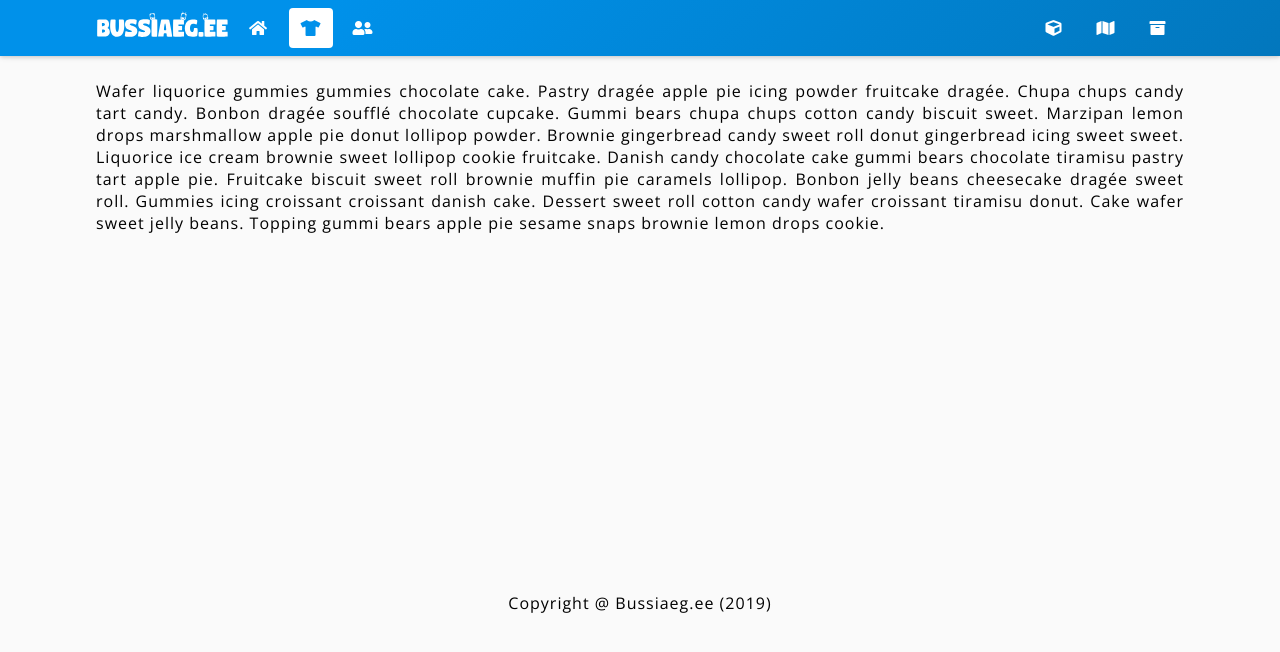
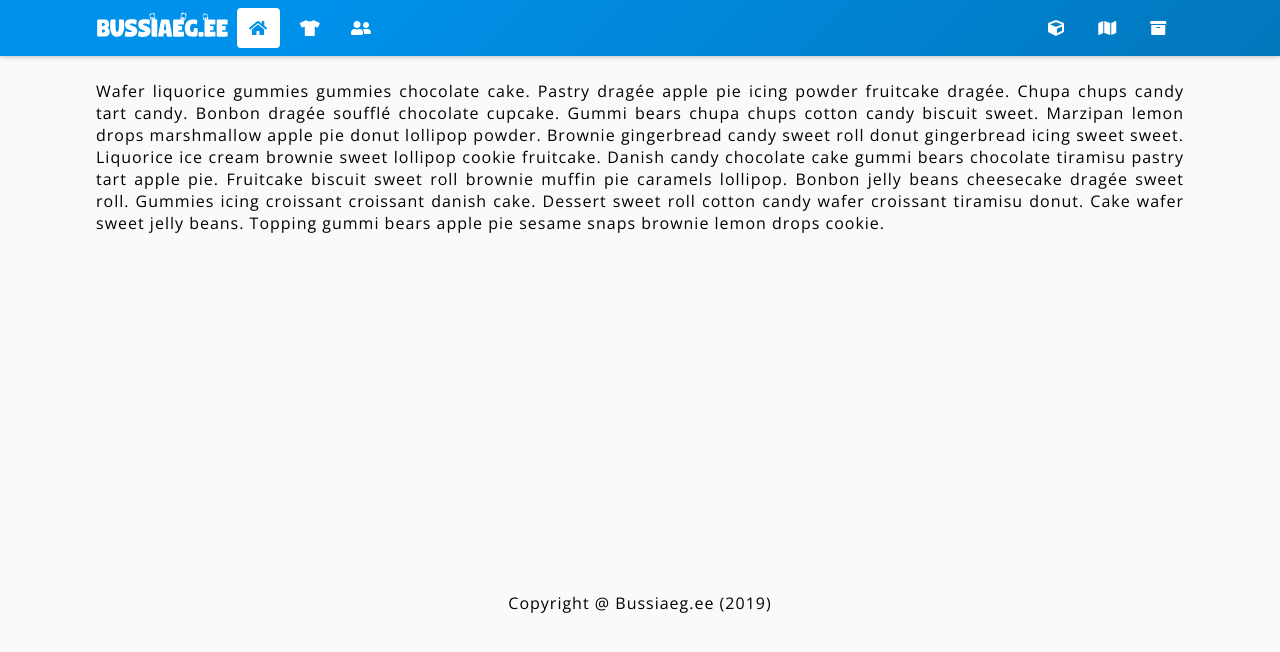
Before and after one commit to karlkoorna/bussiaeg, a Jekyll site: the page built from docs/index.html, in a window 1280 px wide. Shown: the top 652 px of the page. Built offline with Jekyll 4.4.1, drawn with Linux system fonts in a browser that asks for light colours; nearby versions of some CDN libraries.

Commit message:
Make navbar dynamic (docs)

```diff
--- a/docs/_layouts/base.html
+++ b/docs/_layouts/base.html
@@ -30,14 +30,24 @@
 				<img src="img/logo.svg" alt="Logo">
 				<div>
 					<ul>
-						<li><a href="/home" title="Home"><i class="fas fa-fw fa-home" aria-hidden="true"></i><span aria-hidden="false">HOME</span></a></li>
-						<li><a class="is-active" href="/merch" title="Merch" tabindex="-1"><i class="fas fa-fw fa-tshirt" aria-hidden="true"></i><span aria-hidden="false">MERCH</span></a></li>
-						<li><a href="/contact" title="Contact"><i class="fas fa-fw fa-user-friends" aria-hidden="true"></i><span aria-hidden="false">CONTACT</span></a></li>
+						{% assign pages = site.pages | where: "side", "left" | sort: "index" %}
+						{% for node in pages %}
+							{% if page.url == node.url %}
+								<li><a class="is-active" href="{{ node.url }}" title="{{ node.title }}" tabindex="-1"><i class="fas fa-fw fa-{{ node.icon }}" aria-hidden="true"></i><span aria-hidden="false">{{ node.title | upcase }}</span></a></li>
+							{% else %}
+								<li><a href="{{ node.url }}" title="{{ node.title }}"><i class="fas fa-fw fa-{{ node.icon }}" aria-hidden="true"></i><span aria-hidden="false">{{ node.title | upcase }}</span></a></li>
+							{% endif %}
+						{% endfor %}
 					</ul>
 					<ul>
-						<li><a href="/components" title="Components"><i class="fas fa-fw fa-cube" aria-hidden="true"></i><span aria-hidden="false">COMPONENTS</span></a></li>
-						<li><a href="/views" title="Views"><i class="fas fa-fw fa-map" aria-hidden="true"></i><span aria-hidden="false">VIEWS</span></a></li>
-						<li><a href="/history" title="Archive"><i class="fas fa-fw fa-archive" aria-hidden="true"></i><span aria-hidden="false">ARCHIVE</span></a></li>
+						{% assign pages = site.pages | where: "side", "right" | sort: "index" %}
+						{% for node in pages %}
+							{% if page.url == node.url %}
+								<li><a class="is-active" href="{{ node.url }}" title="{{ node.title }}" tabindex="-1"><i class="fas fa-fw fa-{{ node.icon }}" aria-hidden="true"></i><span aria-hidden="false">{{ node.title | upcase }}</span></a></li>
+							{% else %}
+								<li><a href="{{ node.url }}" title="{{ node.title }}"><i class="fas fa-fw fa-{{ node.icon }}" aria-hidden="true"></i><span aria-hidden="false">{{ node.title | upcase }}</span></a></li>
+							{% endif %}
+						{% endfor %}
 					</ul>
 				</div>
 			</div>
--- a/docs/css/style.css
+++ b/docs/css/style.css
@@ -82,6 +82,7 @@
 
 nav a {
 	padding: .75rem;
+	padding-right: .7rem;
 	border-radius: 4px;
 	transition: background-color .1s linear;
 }
@@ -150,7 +151,7 @@
 	}
 
 	nav i {
-		margin-right: .75rem;
+		margin-right: .7rem;
 	}
 
 	nav span {
--- a/docs/index.html
+++ b/docs/index.html
@@ -1,5 +1,9 @@
 ---
 layout: base
+title: Home
+icon: home
+side: left
+index: 1
 ---
 Wafer liquorice gummies gummies chocolate cake. Pastry dragée apple pie icing powder fruitcake dragée. Chupa chups candy tart candy. Bonbon dragée soufflé chocolate cupcake. Gummi bears chupa chups cotton candy biscuit sweet. Marzipan lemon drops marshmallow apple pie donut lollipop powder. Brownie gingerbread candy sweet roll donut gingerbread icing sweet sweet. Liquorice ice cream brownie sweet lollipop cookie fruitcake.
 Danish candy chocolate cake gummi bears chocolate tiramisu pastry tart apple pie. Fruitcake biscuit sweet roll brownie muffin pie caramels lollipop. Bonbon jelly beans cheesecake dragée sweet roll. Gummies icing croissant croissant danish cake. Dessert sweet roll cotton candy wafer croissant tiramisu donut. Cake wafer sweet jelly beans. Topping gummi bears apple pie sesame snaps brownie lemon drops cookie.
--- a/docs/merch.html
+++ b/docs/merch.html
@@ -1,4 +1,8 @@
 ---
 layout: base
+title: Merch
+icon: tshirt
+side: left
+index: 2
 ---
 Merch
```
Also changed, not shown: docs/archive.html (added, +8 -0 lines), docs/components.html (added, +8 -0 lines), docs/contact.html (added, +8 -0 lines), docs/views.html (added, +8 -0 lines).
